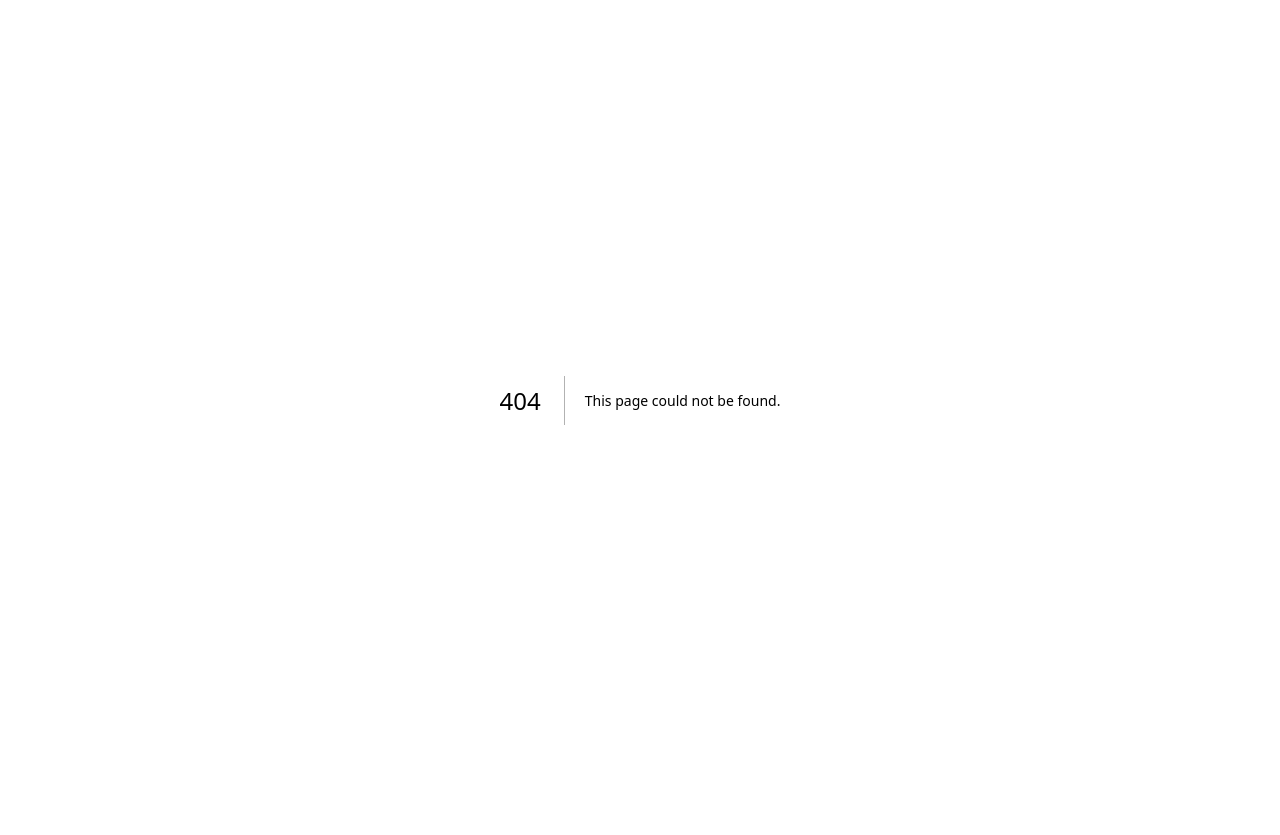
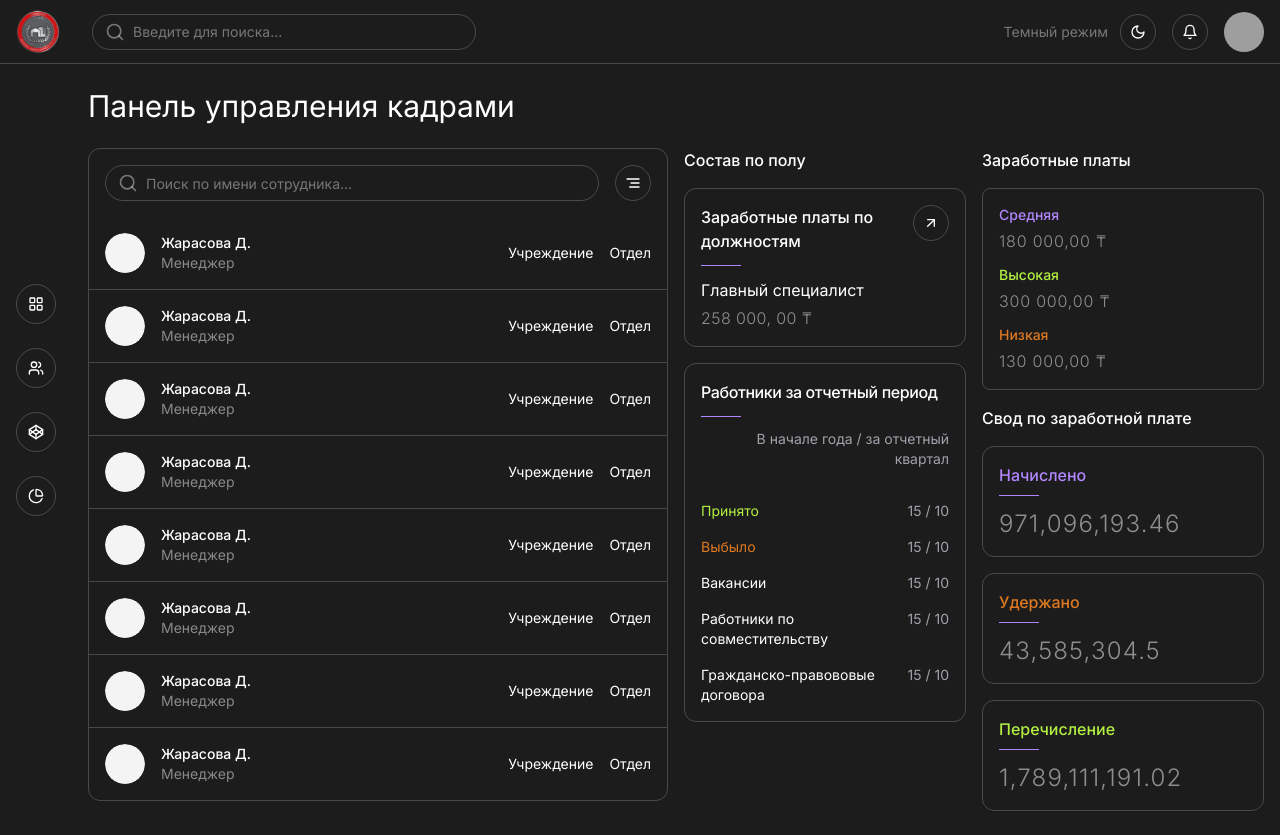
Before and after one commit to sogeking7/nusa-front, a Next.js app: page /home/people in a window 1280 px wide. Before the commit this address had no page. Before the commit the page ends 800 px from the top, so only its background shows below. Built offline with nearby package versions, Linux system fonts and the light colour scheme; grey boxes are pictures that could not be loaded.

Commit message:
fix: ui page/people

```diff
--- /dev/null
+++ b/src/app/home/budget/page.tsx
@@ -0,0 +1,5 @@
+import React from "react";
+
+export default function Page() {
+  return <div>Budget</div>;
+}
--- /dev/null
+++ b/src/app/home/map/page.tsx
@@ -0,0 +1,5 @@
+import React from "react";
+
+export default function Page() {
+  return <div>Map</div>;
+}
--- a/src/app/home/page.tsx
+++ b/src/app/home/people/page.tsx
@@ -38,11 +38,14 @@ const employeeStats = [
 export default function HomePage() {
   return (
     <>
-      <h1 className="mb-3 text-sm text-white md:mb-8 md:text-5xl">
+      <h1 className="mb-2 text-white md:mb-6 md:text-3xl">
         Панель управления кадрами
       </h1>
-      <div className="grid grid-cols-1 gap-4 lg:grid-cols-[2fr_auto_1fr]">
-        <ListContainer />
+      <div className="grid grid-cols-1 gap-4 lg:grid-cols-12">
+        <div className="col-span-6">
+          <ListContainer />
+        </div>
+
         {/* <div className="flex max-h-56 w-full max-w-[422px] items-center justify-between space-x-8 rounded-lg border border-white/20 p-5 pl-9">
         <div className="flex flex-col space-y-6">
         {chartData.map((data, index) => {
@@ -57,8 +60,8 @@ export default function HomePage() {
             })}
             </div>
             </div> */}
-        <div className="space-y-5">
-          <h2 className="font-bold text-white">Состав по полу</h2>
+        <div className="col-span-3 space-y-4">
+          <h2 className="font-medium text-white">Состав по полу</h2>
           {/* <DonutChart /> */}
           <SalaryCard
             title="Заработные платы по должностям"
@@ -71,11 +74,11 @@ export default function HomePage() {
             stats={employeeStats}
           />
         </div>
-        <div className="space-y-4">
-          <h2 className="font-bold text-white">Заработные платы</h2>
+        <div className="col-span-3 space-y-4">
+          <h2 className="font-medium text-white">Заработные платы</h2>
           <SalaryStats salaryRange={mockData.salaryRange} />
           <div className="space-y-4">
-            <h2 className="font-bold text-white">Свод по заработной плате</h2>
+            <h2 className="font-medium text-white">Свод по заработной плате</h2>
             <SummaryCard
               label="Начислено"
               value={mockData.salarySummary.accrued}
--- a/src/components/layouts/AppHeader.tsx
+++ b/src/components/layouts/AppHeader.tsx
@@ -16,7 +16,7 @@ export default function AppHeader() {
 
   return (
     <header className="fixed top-0 z-50 flex h-16 w-full items-center justify-between bg-[#1C1C1D] md:border-b-[1px] md:border-b-white/20">
-      <Link href={"/home"} className="flex-shrink-0 px-4 max-md:hidden">
+      <Link href={"/home/map"} className="flex-shrink-0 px-4 max-md:hidden">
         <img alt="logo" src={"/rezerv-logo.svg"} className="size-11" />
       </Link>
       <Container className="flex items-center justify-between gap-4">
--- a/src/features/pm/components/EmployeeStats.tsx
+++ b/src/features/pm/components/EmployeeStats.tsx
@@ -33,22 +33,21 @@ export function EmployeeStatsCard({
   };
 
   return (
-    <Card className={cn("rounded-lg border border-white/20", className)}>
-      <CardHeader className="p-5 pb-0">
-        <CardTitle className="text-xl font-semibold text-white">
+    <Card className={cn("!rounded-xl border border-white/20", className)}>
+      <CardHeader className="space-y-3 !p-4">
+        <CardTitle className="!text-base font-medium text-white">
           {title}
         </CardTitle>
+        <div className="h-[1px] w-10 bg-primary-purple" />
         <p className="mt-1 text-right text-sm text-zinc-400">{subtitle}</p>
       </CardHeader>
-      <CardContent className="space-y-4 p-4 sm:p-5">
+      <CardContent className="space-y-4 !p-4">
         {stats.map((stat, index) => (
-          <div key={index} className="flex items-center justify-between">
-            <span
-              className={cn("text-base font-medium", getColorClass(stat.color))}
-            >
+          <div key={index} className="flex justify-between gap-3">
+            <span className={cn("text-sm", getColorClass(stat.color))}>
               {stat.label}
             </span>
-            <span className="text-zinc-400">
+            <span className="flex-shrink-0 text-sm text-zinc-400">
               {stat.startValue} / {stat.endValue}
             </span>
           </div>
--- a/src/features/pm/components/ListContainer.tsx
+++ b/src/features/pm/components/ListContainer.tsx
@@ -27,8 +27,8 @@ export default function ListContainer() {
   );
 
   return (
-    <div className="max-w-3xl rounded-lg border border-white/20 bg-inherit backdrop-blur-sm">
-      <div className="flex w-full space-x-2 p-3 md:space-x-4 md:p-7 md:pr-9">
+    <div className="max-w-3xl rounded-xl border border-white/20 bg-inherit backdrop-blur-sm">
+      <div className="flex w-full space-x-2 p-4 md:space-x-4">
         <Input
           leftIcon={<SearchIcon size={20} className="text-white/40" />}
           type="text"
--- a/src/features/pm/components/ListRow.tsx
+++ b/src/features/pm/components/ListRow.tsx
@@ -11,7 +11,7 @@ export function ListRow({ employee, className }: ListRowProps) {
   return (
     <div
       className={twMerge(
-        "flex items-center gap-2 p-4 text-white transition-colors hover:bg-white/10 md:gap-4 md:py-4 md:pl-7 md:pr-9",
+        "flex items-center gap-2 p-4 text-white transition-colors hover:bg-white/10 md:gap-4",
         className,
       )}
     >
@@ -23,17 +23,11 @@ export function ListRow({ employee, className }: ListRowProps) {
         )}
       </Avatar>
       <div className="min-w-0 flex-1">
-        <p className="font-medium max-md:text-[10px]">{employee.name}</p>
-        <p className="text-sm text-[#898989] max-md:text-[10px]">
-          {employee.position}
-        </p>
+        <p className="text-sm font-medium">{employee.name}</p>
+        <p className="text-sm text-[#898989]">{employee.position}</p>
       </div>
-      <div className="flex-1 text-center max-md:text-right max-md:text-[10px]">
-        {employee.institution}
-      </div>
-      <div className="flex-1 text-center max-md:text-right max-md:text-[10px]">
-        {employee.department}
-      </div>
+      <div className="text-sm">{employee.institution}</div>
+      <div className="text-sm">{employee.department}</div>
     </div>
   );
 }
--- a/src/features/pm/components/SalaryCard.tsx
+++ b/src/features/pm/components/SalaryCard.tsx
@@ -22,11 +22,11 @@ export function SalaryCard({
   return (
     <Card
       className={cn(
-        "relative cursor-pointer rounded-lg border border-white/20",
+        "relative cursor-pointer !rounded-xl border border-white/20",
         className,
       )}
     >
-      <CardContent className="p-4 sm:p-5">
+      <CardContent className="!p-4">
         <Button
           variant="outline"
           size="icon"
@@ -35,15 +35,16 @@ export function SalaryCard({
           <ArrowUpRight />
         </Button>
 
-        <div className="space-y-2 text-white">
-          <h2 className="font-bold">{title}</h2>
+        <div className="space-y-3 pr-12 text-white">
+          <h2 className="font-medium">{title}</h2>
           <div className="h-[1px] w-10 bg-primary-purple" />
-          <p className="font-medium">{subtitle}</p>
         </div>
-
-        <p className="mt-3 font-light tracking-wide text-white/50">
-          {typeof value === "number" ? value.toLocaleString() : value}
-        </p>
+        <div className="mt-3">
+          <p className="text-white">{subtitle}</p>
+          <p className="mt-1 font-light tracking-wide text-white/50">
+            {typeof value === "number" ? value.toLocaleString() : value}
+          </p>
+        </div>
       </CardContent>
     </Card>
   );
--- a/src/features/pm/components/SalaryStats.tsx
+++ b/src/features/pm/components/SalaryStats.tsx
@@ -18,21 +18,27 @@ export function SalaryStats({ salaryRange }: SalaryStatsProps) {
 
   return (
     <Card className="rounded-lg border border-white/20">
-      <CardContent className="space-y-5 p-4 sm:p-5">
-        <div className="flex flex-col items-start">
-          <span className="font-medium text-primary-purple">Средняя</span>
+      <CardContent className="space-y-3 !p-4">
+        <div className="flex flex-col items-start gap-1">
+          <span className="text-sm font-medium text-primary-purple">
+            Средняя
+          </span>
           <span className="font-light tracking-wider text-white/50">
             {formatCurrency(salaryRange.average)}
           </span>
         </div>
-        <div className="flex flex-col items-start">
-          <span className="font-medium text-primary-green">Высокая</span>
+        <div className="flex flex-col items-start gap-1">
+          <span className="text-sm font-medium text-primary-green">
+            Высокая
+          </span>
           <span className="font-light tracking-wider text-white/50">
             {formatCurrency(salaryRange.high)}
           </span>
         </div>
-        <div className="flex flex-col items-start">
-          <span className="font-medium text-primary-orange">Низкая</span>
+        <div className="flex flex-col items-start gap-1">
+          <span className="text-sm font-medium text-primary-orange">
+            Низкая
+          </span>
           <span className="font-light tracking-wider text-white/50">
             {formatCurrency(salaryRange.low)}
           </span>
--- a/src/features/pm/components/SummaryCard.tsx
+++ b/src/features/pm/components/SummaryCard.tsx
@@ -21,20 +21,20 @@ export function SummaryCard({
   };
 
   return (
-    <Card className={cn("rounded-lg border border-white/20", className)}>
-      <CardContent className="space-y-6 p-4 sm:p-5">
+    <Card className={cn("!rounded-xl border border-white/20", className)}>
+      <CardContent className="space-y-3 !p-4">
         <div>
           <h2
             className={cn(
-              "mb-2 font-bold",
+              "!text-base font-medium",
               colorVariants[color as keyof typeof colorVariants] || color,
             )}
           >
             {label}
           </h2>
-          <div className="mt-3 h-[1px] w-10 bg-primary-purple" />
+          <div className="mt-2 h-[1px] w-10 bg-primary-purple" />
         </div>
-        <p className="text-3xl font-light tracking-wider text-white/50">
+        <p className="text-2xl font-light tracking-wider text-white/50">
           {typeof value === "number" ? value.toLocaleString() : value}
         </p>
       </CardContent>
```
